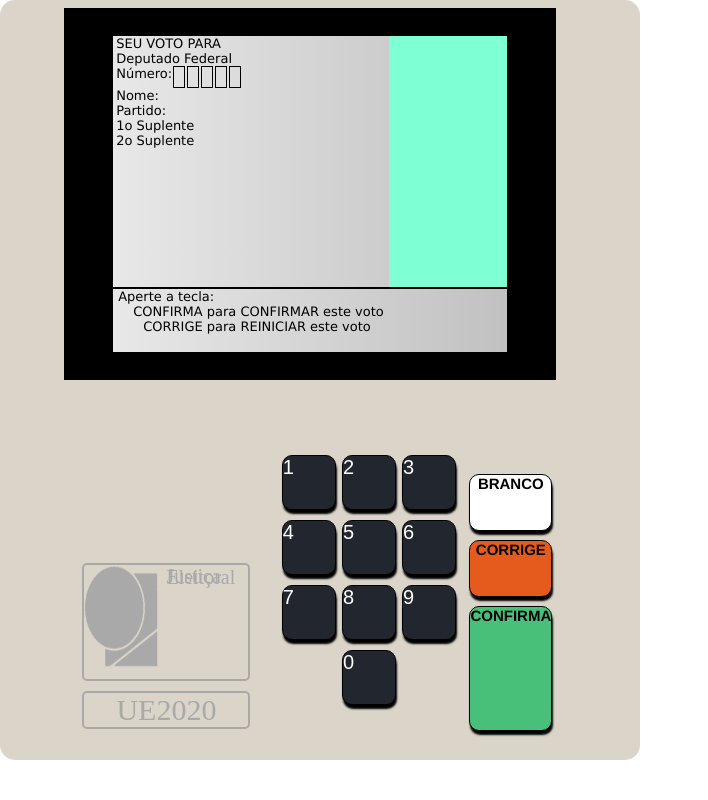
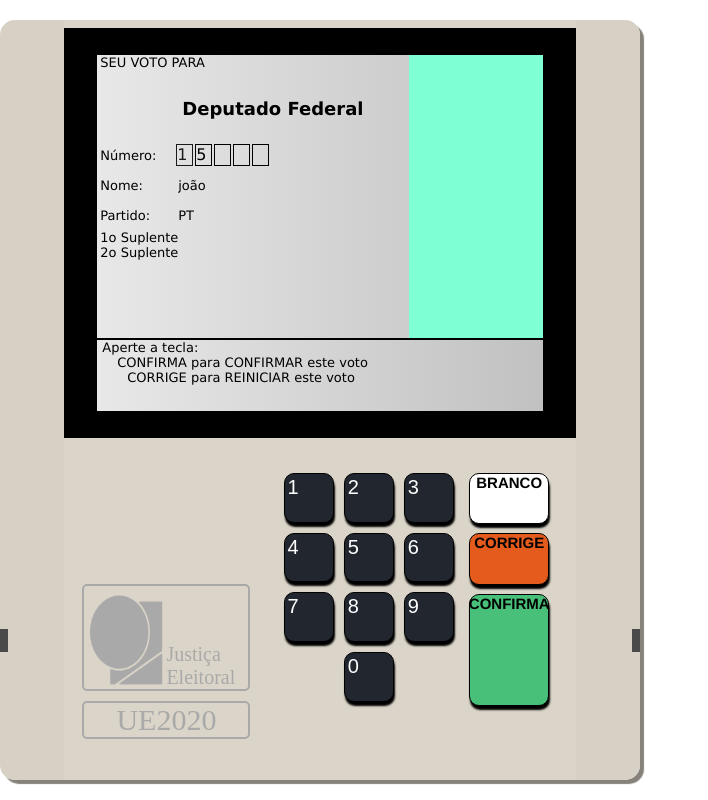
Before and after one commit to andyrodrigo/Urna_Eletronica_Nova, a plain HTML site: page index.html in a window 1280 px wide. Both pictures are taken after a click on the button "CONFIRMA". Shown: the whole page, without its empty margins (0-708 px from the left). Drawn offline with Linux system fonts and the light colour scheme.

Commit message:
Ajuste de Layout e Numero que Pisca

```diff
--- a/index.html
+++ b/index.html
@@ -16,7 +16,7 @@
         <div id="hardware">
 
             <div id="abaEsquerda" class="aba">
-
+                <div class="venticao"></div>
             </div>
 
             <div id="centro">
@@ -29,21 +29,51 @@
                                     <div id="mostraCima">
                                         <div id="mcTexto">
                                             <p id="mc1" class="mc">SEU VOTO PARA</p>
-                                            <p id="mc2" class="mc">Deputado Federal</p>
-                                            <div id="campoNumero">
-                                                <p id="mc3" class="mc">Número: </p>
+                                            <p id="mc2" class="mc"> <strong>Deputado Federal</strong> </p>
+                                            <div id="campoNumero" class="campoDiv">
+                                                <div class="campo">
+                                                    <p id="mc3" class="mc">Número: </p>
+                                                </div>
                                                 <div id="seqNumero">
-                                                    <div id="numero1" class="numero"></div>
-                                                    <div id="numero2" class="numero"></div>
+                                                    <div id="numero1" class="numero pisca">1</div>
+                                                    <div id="numero2" class="numero">5</div>
                                                     <div id="numero3" class="numero"></div>
                                                     <div id="numero4" class="numero"></div>
                                                     <div id="numero5" class="numero"></div>
                                                 </div>
                                             </div>
-                                            <p id="mc4" class="mc">Nome:</p>
-                                            <p id="mc5" class="mc">Partido: </p>
-                                            <p id="mc6" class="mc">1o Suplente</p>
-                                            <p id="mc7" class="mc">2o Suplente</p>
+                                            <div class="campoDiv">
+                                                <div class="campo">
+                                                    <p id="mc4" class="mc">Nome:</p>
+                                                </div>
+                                                <div class="dado">
+                                                    <p class="mc">joão</p>
+                                                </div>
+                                            </div>
+                                            <div class="campoDiv">
+                                                <div class="campo">
+                                                    <p id="mc5" class="mc">Partido: </p>
+                                                </div>
+                                                <div class="dado">
+                                                    <p class="mc" >PT</p>
+                                                </div>
+                                            </div>
+                                            <div>
+                                                <div >
+                                                    <p id="mc6" class="mc">1o Suplente</p>
+                                                </div>
+                                                <div>
+
+                                                </div>
+                                            </div>
+                                            <div>
+                                                <div >
+                                                    <p id="mc7" class="mc">2o Suplente</p>
+                                                </div>
+                                                <div>
+
+                                                </div>
+                                            </div>
                                         </div>
 
                                         <div id="mcImagem">
@@ -113,8 +143,8 @@
                 </div>
             </div>
 
-            <div id="abaEsquerda" class="aba">
-
+            <div id="abaDireita" class="aba">
+                <div class="venticao"></div>
             </div>
 
         </div>
--- a/style.css
+++ b/style.css
@@ -5,7 +5,7 @@
 body{
     display: flex;
     justify-content: flex-start;
-    align-items: flex-start;
+    align-items: center;
     width: 100vw;
     height: 100vh;
     background-color: white;
@@ -22,13 +22,24 @@ body{
     width: 100%;
     height: 100%;
     border-radius: 15px;
-    overflow: hidden
+    overflow: hidden;
+    box-shadow: 4px 4px 1px #86827b;
+}
+
+#abaDireita{
+    justify-content: flex-end;
+}
+
+#abaEsquerda{
+    justify-content: flex-start;
 }
 
 .aba{
+    display: flex;
     height: 100%;
     width: 10%;
-    background-color: #dbd5c9;
+    background-color :#d6d0c5;
+    align-items: flex-end;
 }
 
 #centro{
@@ -39,23 +50,24 @@ body{
 
 #monitor{
     display: flex;
+    justify-content: flex-end;
     align-items: flex-end;
-    width: 98%;
-    height: 50%;
+    width: 100%;
+    height: 55%;
 }
 
 #telaEscura{
     display: flex;
     justify-content: center;
     align-items: center;
-    width: 98%;
+    width: 100%;
     height: 98%;
     background-color: black;
 }
 
 #telaClara{
-    width: 80%;
-    height: 85%;
+    width: 87%;
+    height: 87%;
     background: linear-gradient(to right, #E8E8E8, #C1C1C1);
     font-family:Verdana, Geneva, Tahoma, sans-serif
 }
@@ -84,13 +96,42 @@ body{
 
 #seqNumero{
     display: flex;
+    align-items: center;
 }
 
 .numero{
     border: 1px solid black;
     height: 20px;
-    width: 10px;
+    width: 15px;
     margin: 0 1px 0 1px;
+}
+
+.pisca{
+    animation-name: piscando;
+    animation-duration: 1s;
+    animation-iteration-count: infinite;
+}
+
+@keyframes piscando {
+    0%   {opacity:  1}
+    50% {opacity:  0}
+    100% {opacity:  1}
+}
+
+.campo{
+    width: 25%;
+    display: flex;
+    align-items: center;
+}
+
+.dado{
+    display: flex;
+    align-items: center;
+}
+
+.campoDiv{
+    height: 30px;
+    display: flex;
 }
 
 #mcImagem{
@@ -102,6 +143,16 @@ body{
 .mc{
    margin-left: 3px;
    font-size: 13px;
+}
+
+#mc1{
+    height: 15%;
+}
+
+#mc2{
+    height: 15%;
+    margin-left: 85px;
+    font-size: 18px;
 }
 
 #mostraBaixo{
@@ -129,7 +180,7 @@ body{
 #gabinete{
     display: flex;
     width: 100%;
-    height: 50%;
+    height: 45%;
     background-color: #dbd5c9;
 }
 
@@ -140,34 +191,33 @@ body{
     align-items: center;
     width: 40%;
     height: 100%;
-    background-color: #dbd5c9;
 }
 
 #teclado{
     display: flex;
     width: 60%;
     height: 100%;
-    background-color: #dbd5c9;
 }
 
 #numerico{
+    margin-top: 25px;
     display: flex;
     flex-direction: column;
-    justify-content: center;
+    justify-content: flex-start;
     align-items: center;
     width: 75%;
     height: 100%;
-    background-color: #dbd5c9;
+
 }
 
 #tecladoTexto{
+    margin-top: 35px;
     display: flex;
     flex-direction: column;
-    justify-content: flex-end;
+    justify-content: flex-start;
     align-items: flex-start;
     width: 40%;
     height: 100%;
-    background-color: #dbd5c9;
 }
 
 .btn{
@@ -177,7 +227,7 @@ body{
     font-family:'Franklin Gothic Medium', 'Arial Narrow', Arial, sans-serif;
     font-size: 15px;
     font-weight:bold;
-    width: 78%;
+    width: 75%;
     border-radius: 10px;
     text-transform: uppercase;
     cursor: pointer;
@@ -228,11 +278,12 @@ body{
     border-radius: 10px;
     border: 1px solid black;
     box-shadow: 1px 4px 2px black;
-    width: 30%;
+    width: 28%;
     height: 100%;
     cursor: pointer;
     color: white;
     background-color: rgb(34, 38, 46);
+    padding: 2px 0 0 3px
 }
 
 .teclaNumerica:active{
@@ -257,28 +308,35 @@ body{
 #ue{
     text-align: center;
     font-size: 30px;
-    margin-bottom: 15%;
+    margin-bottom: 20%;
 }
 
 #blocoImgLogo{
     width: 50%;
     height: 100%;
+    display: flex;
+    align-items: flex-end;
 }
 
 #msgLogo{
     display: flex;
     flex-direction: column;
+    justify-content: flex-end;
     font-size: 20px;
     width: 50%;
-    height: 30%;
-}
-
-#msgLogo > p {
-    padding: 0;
-    height:1%;
+    height: 100%;
 }
 
 #imgLogo{
     width: 90%;
     height: 90%;
+    margin-left: 5px;
+    margin-bottom: 3px;
 }
+
+.venticao{
+    width: 13%;
+    height: 3%;
+    background-color: rgb(75, 74, 74);
+    margin-bottom: 200%;
+}
```
